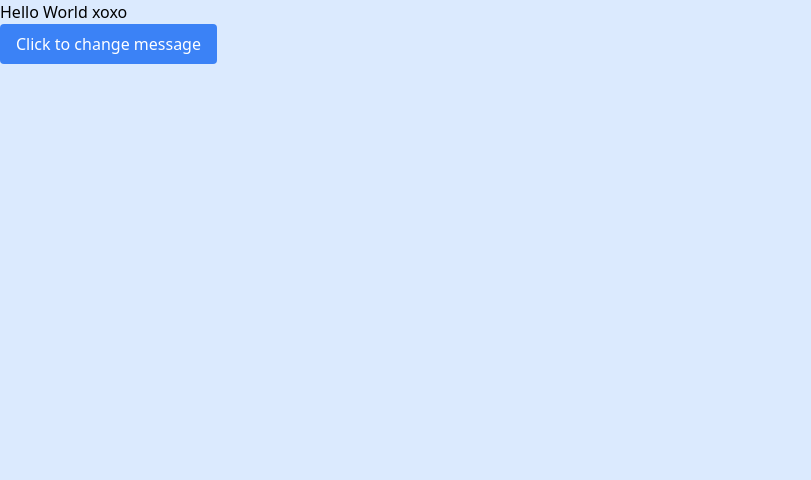
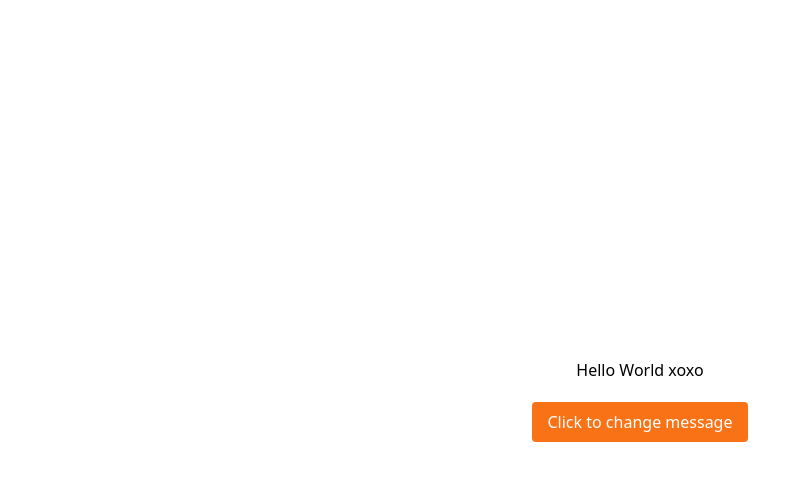
Before and after one commit to MerveCetinkaya123/js-practice, a plain HTML site: page index.html in a window 1280 px wide. Shown: the whole page, without its empty margins (0-811 px from the left). Drawn offline with nearby package versions, Linux system fonts and the light colour scheme.

Commit message:
feat: improve layout, add tailwind styling and button interaction

```diff
--- a/index.html
+++ b/index.html
@@ -5,13 +5,16 @@
   <title>Hello Project</title>
   <script src="https://cdn.tailwindcss.com"></script>
 </head>
-<body class="bg-blue-100">
+<body class="flex items-center justify-center h-screen">
+
+  <div class="flex flex-col items-center space-y-5">
+
 
   <h1 id="text">Hello World xoxo</h1>
 
   <button
   onclick="degistir()"
-  class="bg-blue-500 text-white px-4 py-2 rounded hover:bg-blue-600">
+  class="bg-orange-500 text-white px-4 py-2 rounded hover:bg-amber-500">
     Click to change message
 </button>
 
```
